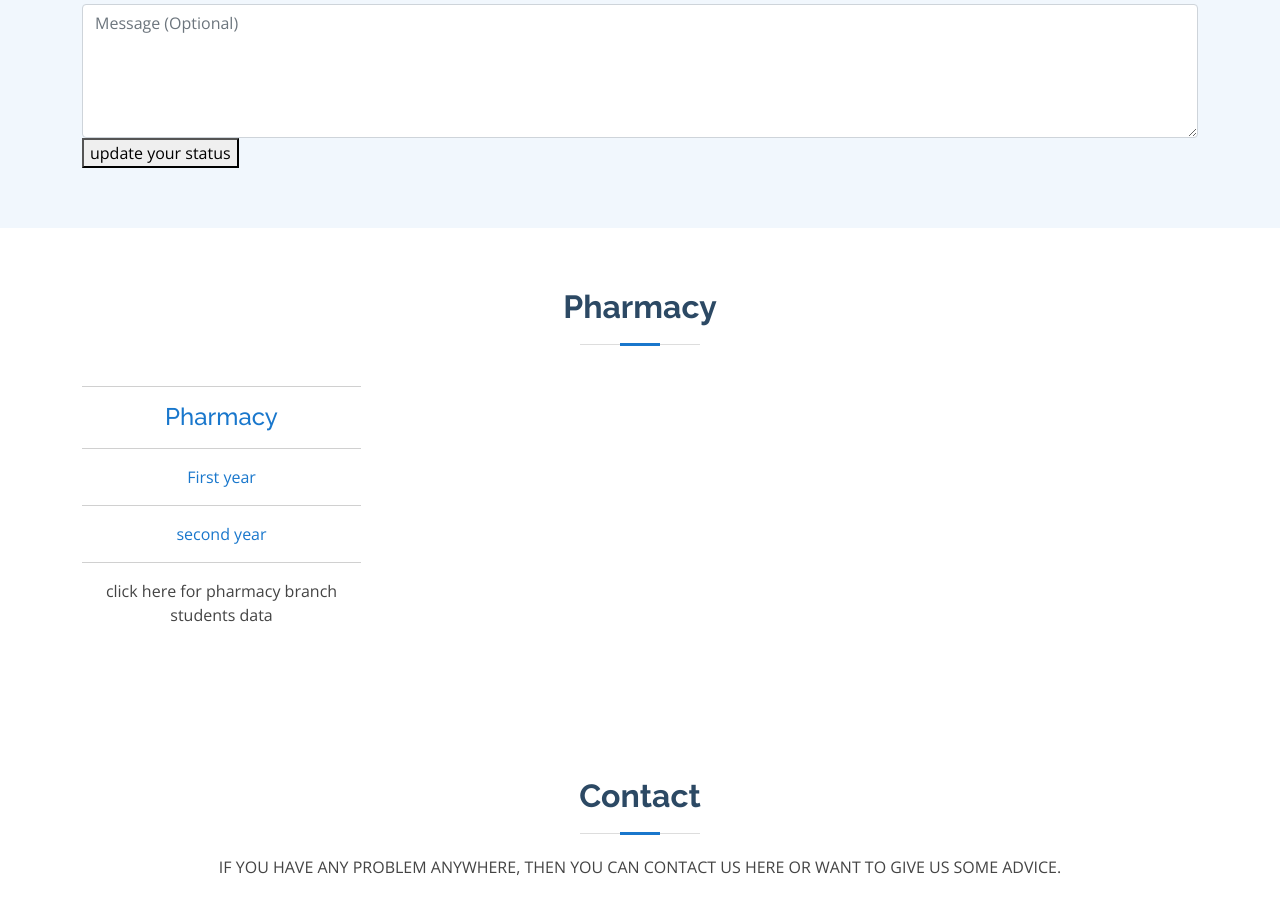
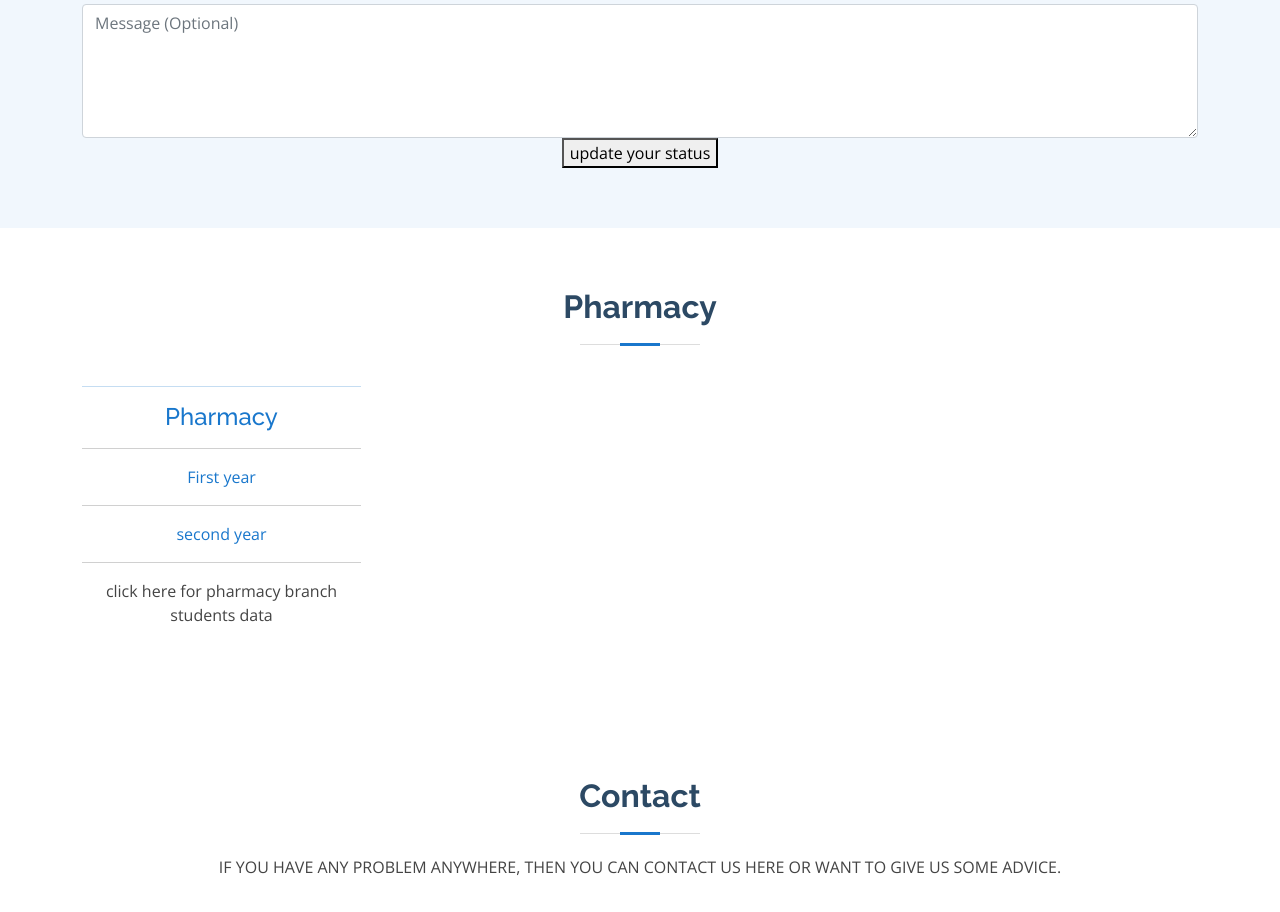
Before and after one commit to GPlohaghatvaccinestatus/status, a plain HTML site: page index.html in a window 1280 px wide. Shown: the part 3460-4372 px from the top of the page. Drawn offline with nearby package versions, Linux system fonts and the light colour scheme.

Commit message:
Update index.html

```diff
--- a/index.html
+++ b/index.html
@@ -297,7 +297,7 @@
             <textarea class="form-control" name="message" rows="5" placeholder="Message (Optional)"></textarea>
 
           </div>
-          <div class="up.html"><button type="submit">update your status</button></div>
+          <div class="text-center"><a href="up.html"><button type="submit">update your status</button></div>
         </form>
 
       </div>
```
